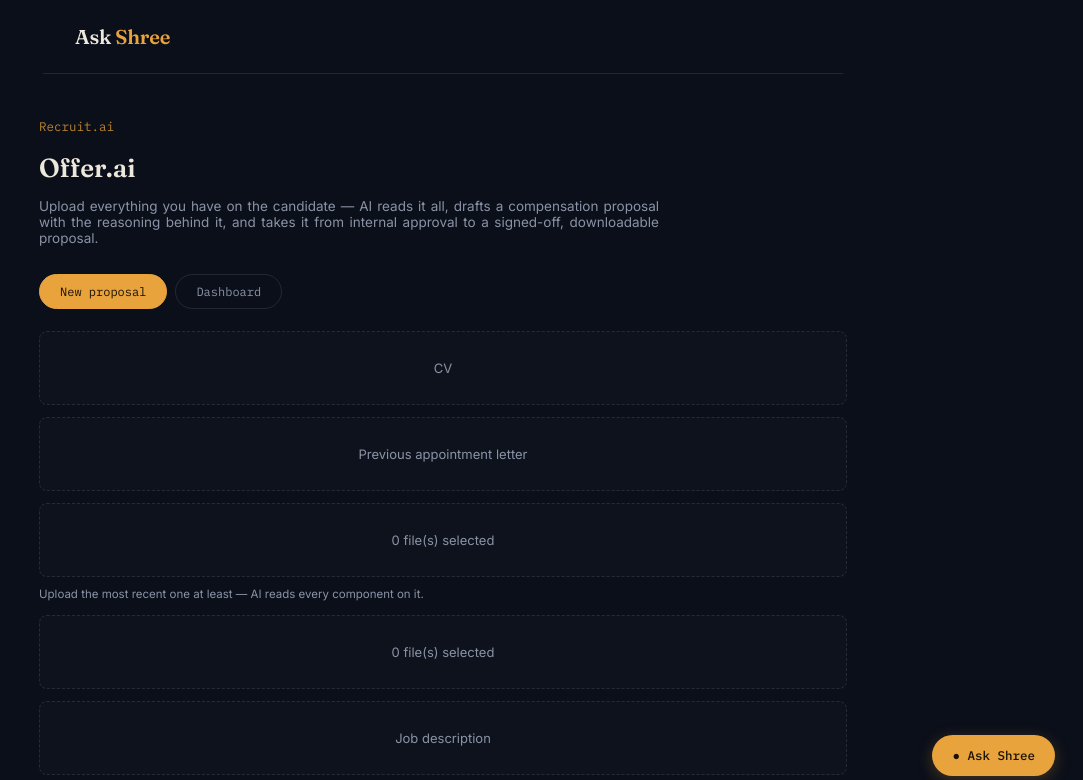
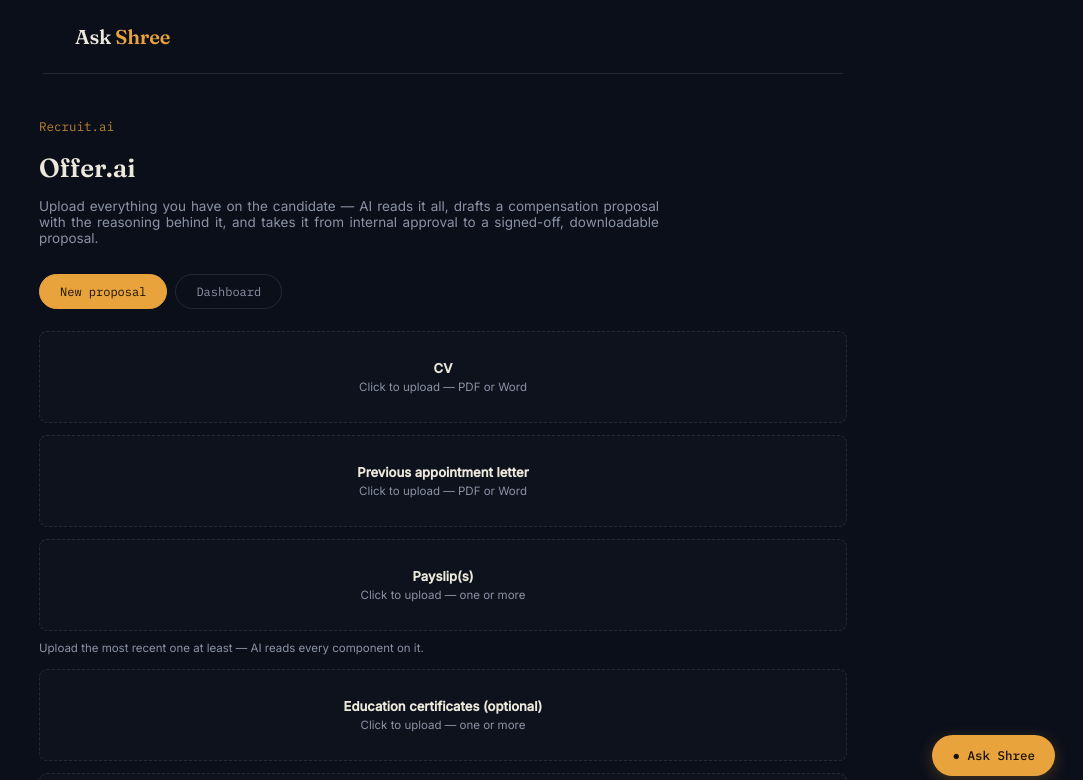
Before and after one commit to shreeshanarsha-star/Askshree-App, a Next.js app: page /tools/offer-ai in a window 1280 px wide. Shown: the top 780 px of the page, without its empty margins (197-1280 px from the left). Built offline with nearby package versions, Linux system fonts and the light colour scheme.

Commit message:
Offer.ai: fix upload-slot label bug (empty array was truthy, so Payslip(s)/Education always showed '0 file(s) selected' instead of the label) and give empty slots clearer copy

```diff
--- a/app/tools/offer-ai/page.js
+++ b/app/tools/offer-ai/page.js
@@ -23,12 +23,22 @@ function money(n) {
 }
 
 // A single upload slot — one document type, click or drop to attach.
-function DocSlot({ label, hint, file, onChange, multiple }) {
+function DocSlot({ label, sub, hint, file, onChange, multiple }) {
   const inputId = `doc-${label.replace(/\s+/g, '-').toLowerCase()}`;
+  const hasFile = multiple ? (file && file.length > 0) : !!file;
   return (
     <div style={{ marginBottom: 12 }}>
       <div className="dropzone" onClick={() => document.getElementById(inputId).click()}>
-        {file ? (multiple ? `${file.length} file(s) selected` : file.name) : label}
+        {hasFile ? (
+          <span style={{ color: 'var(--amber)' }}>
+            {multiple ? `✓ ${file.length} file${file.length > 1 ? 's' : ''} selected` : `✓ ${file.name}`}
+          </span>
+        ) : (
+          <>
+            <b style={{ color: 'var(--cream)' }}>{label}</b>
+            {sub && <div style={{ marginTop: 4, fontSize: 11.5 }}>{sub}</div>}
+          </>
+        )}
       </div>
       <input id={inputId} type="file" multiple={!!multiple} accept=".pdf,.doc,.docx,.txt" style={{ display: 'none' }}
         onChange={(e) => onChange(multiple ? Array.from(e.target.files) : e.target.files[0])} />
@@ -269,13 +279,13 @@ export default function OfferAI() {
         <div className={`jp-panel ${tab === 'new' ? 'active' : ''}`}>
           {!proposalId && (
             <>
-              <DocSlot label="CV" file={slots.cv} onChange={(f) => setSlots((s) => ({ ...s, cv: f }))} />
-              <DocSlot label="Previous appointment letter" file={slots.appointment_letter} onChange={(f) => setSlots((s) => ({ ...s, appointment_letter: f }))} />
-              <DocSlot label="Payslip(s)" multiple file={slots.payslip} onChange={(f) => setSlots((s) => ({ ...s, payslip: f }))}
+              <DocSlot label="CV" sub="Click to upload — PDF or Word" file={slots.cv} onChange={(f) => setSlots((s) => ({ ...s, cv: f }))} />
+              <DocSlot label="Previous appointment letter" sub="Click to upload — PDF or Word" file={slots.appointment_letter} onChange={(f) => setSlots((s) => ({ ...s, appointment_letter: f }))} />
+              <DocSlot label="Payslip(s)" sub="Click to upload — one or more" multiple file={slots.payslip} onChange={(f) => setSlots((s) => ({ ...s, payslip: f }))}
                 hint="Upload the most recent one at least — AI reads every component on it." />
-              <DocSlot label="Education certificates (optional)" multiple file={slots.education} onChange={(f) => setSlots((s) => ({ ...s, education: f }))} />
-              <DocSlot label="Job description" file={slots.jd} onChange={(f) => setSlots((s) => ({ ...s, jd: f }))} />
-              <DocSlot label="Budget approval" file={slots.budget} onChange={(f) => setSlots((s) => ({ ...s, budget: f }))}
+              <DocSlot label="Education certificates (optional)" sub="Click to upload — one or more" multiple file={slots.education} onChange={(f) => setSlots((s) => ({ ...s, education: f }))} />
+              <DocSlot label="Job description" sub="Click to upload — PDF or Word" file={slots.jd} onChange={(f) => setSlots((s) => ({ ...s, jd: f }))} />
+              <DocSlot label="Budget approval" sub="Click to upload — PDF or Word" file={slots.budget} onChange={(f) => setSlots((s) => ({ ...s, budget: f }))}
                 hint="PDF or Word only for now — a spreadsheet upload here gets flagged for you to confirm the budget band manually." />
               <button className="primary-btn" onClick={runExtract} disabled={extracting}>
                 {extracting ? 'Reading…' : 'Analyze documents'}
```
